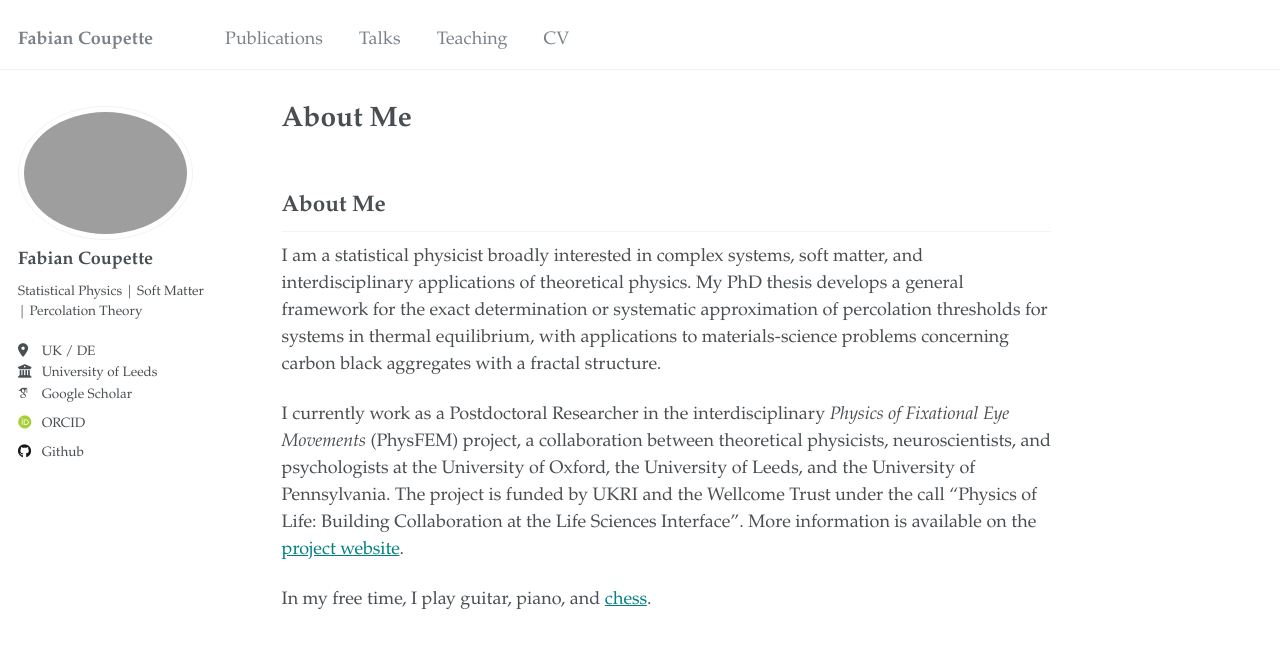
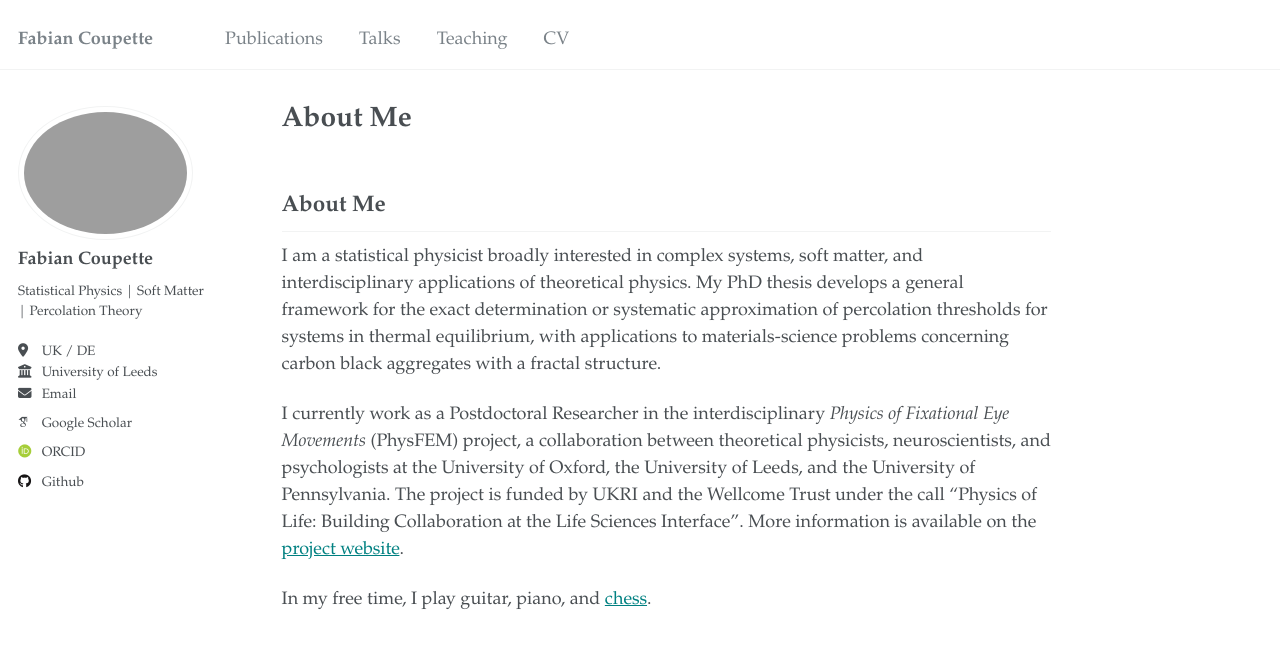
Before and after one commit to physquid/physquid.github.io, a Jekyll site: the page built from _pages/about.md, in a window 1280 px wide. Shown: the top 648 px of the page. Built offline with Jekyll 4.4.1, drawn with Linux system fonts in a browser that asks for light colours; some web fonts are replaced; our own code applies the rules of GitHub Pages for plain Markdown files.

Commit message:
protect email

```diff
--- a/Gemfile
+++ b/Gemfile
@@ -7,6 +7,7 @@
   gem 'jekyll-redirect-from'
   gem 'jemoji'
   gem 'webrick', '~> 1.8'
+  gem 'jekyll-email-protect', '~> 1.1'
 end
 
 gem 'github-pages'
--- a/_config.yml
+++ b/_config.yml
@@ -28,7 +28,7 @@
   location         : "UK / DE"
   employer         : "University of Leeds"
   uri              : # URL
-  email            : #"none@example.org"
+  email            : "f.coupette@leeds.ac.uk"
 
   # Academic websites
   arxiv            : # URL - Update with the correct link to your profile
@@ -308,6 +308,7 @@
   - jekyll-sitemap
   - jekyll-redirect-from
   - jemoji
+  - jekyll-email-protect
 
 # Mimic GitHub Pages with --safe
 whitelist:
--- a/_includes/author-profile.html
+++ b/_includes/author-profile.html
@@ -34,7 +34,7 @@
         <li><a href="{{ author.uri }}"><i class="fas fa-fw fa-link icon-pad-right" aria-hidden="true"></i>{{ site.data.ui-text[site.locale].website_label | default: "Website" }}</a></li>
       {% endif %}
       {% if author.email %}
-        <li><a href="mailto:{{ author.email }}"><i class="fas fa-fw fa-envelope icon-pad-right" aria-hidden="true"></i>{{ site.data.ui-text[site.locale].email_label | default: "Email" }}</a></li>
+        <li><a href="mailto:{{ author.email | encode_email }}"><i class="fas fa-fw fa-envelope icon-pad-right" aria-hidden="true"></i>{{ site.data.ui-text[site.locale].email_label | default: "Email" }}</a></li>
       {% endif %}
 
       <!-- Font Awesome and Academicons icons / Academic websites -->
```
